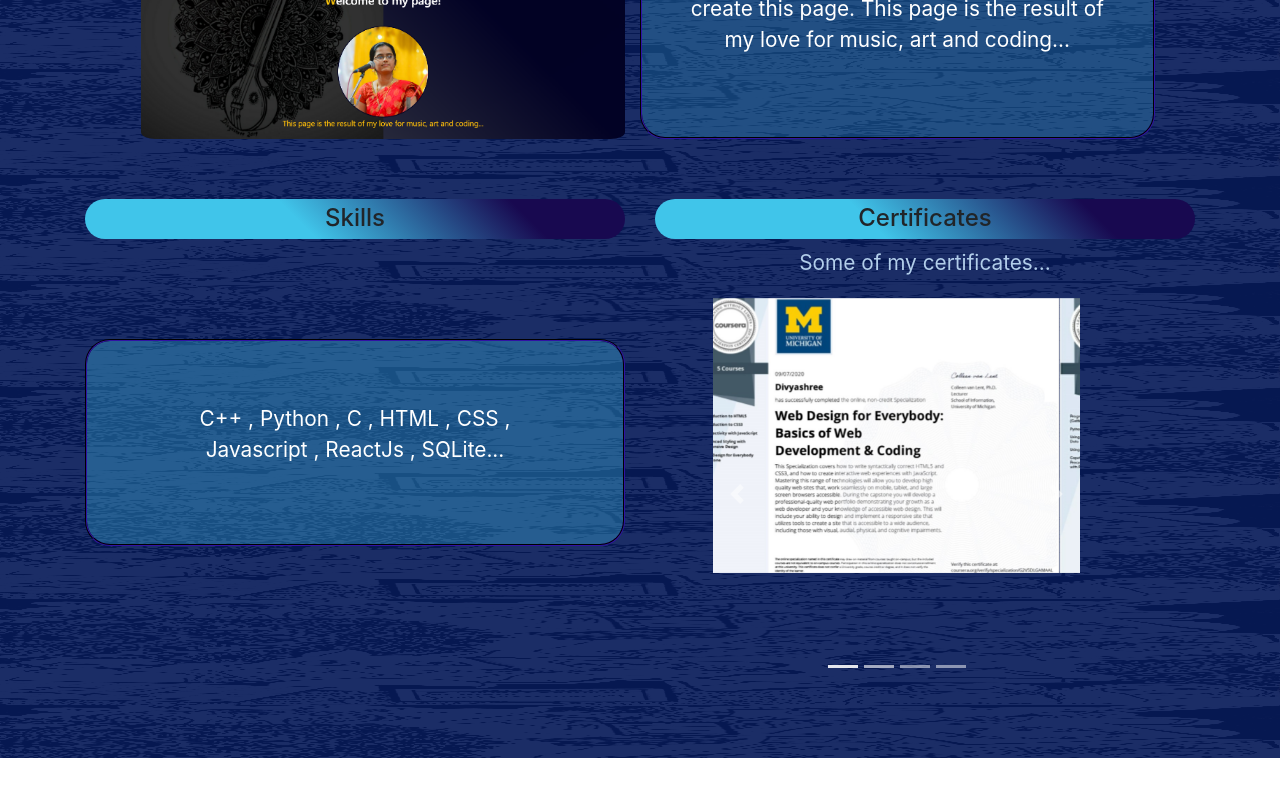
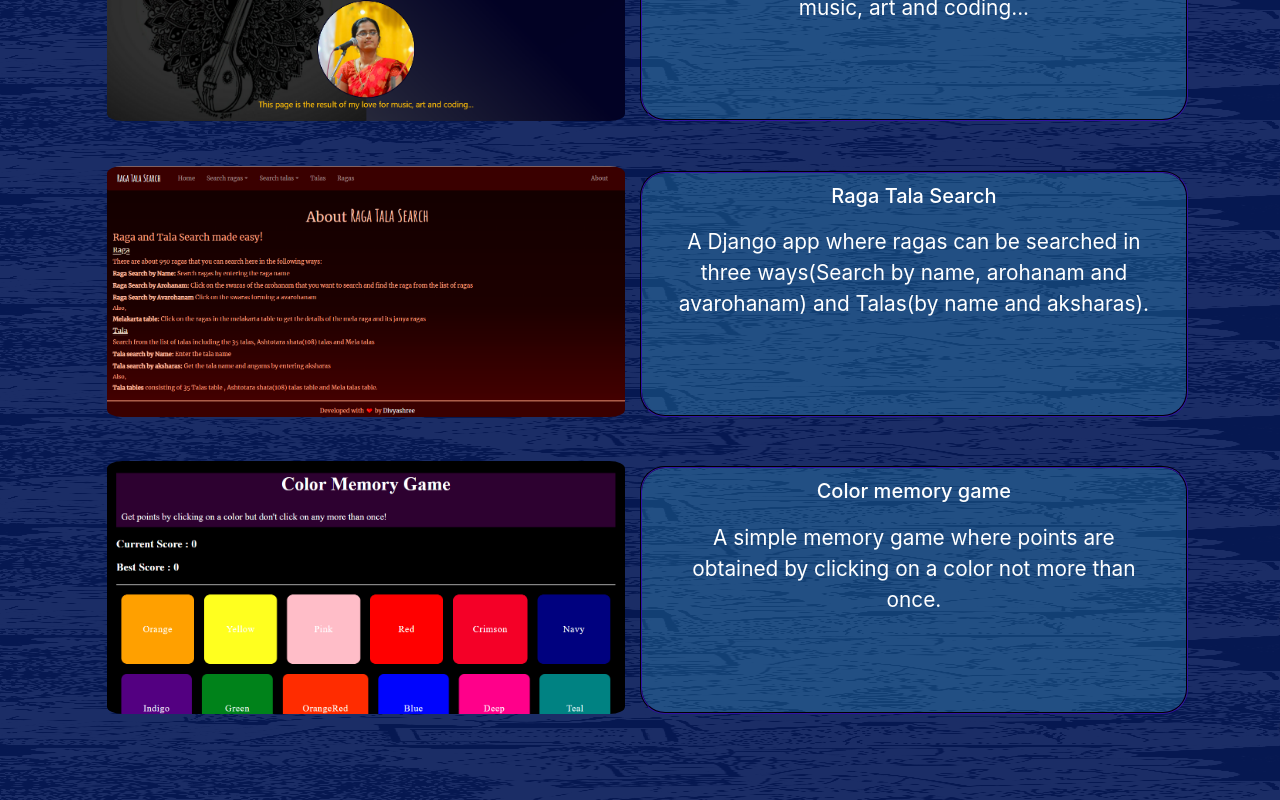
Before and after one commit to divyashreedivya/divyashreedivya.github.io, a React (Create React App) app: page /myworks in a window 1280 px wide. Shown: the part 358-1158 px from the top of the page. Before the commit the page ends 1116 px from the top, so only its background shows below. Built offline with nearby package versions, Linux system fonts and the light colour scheme.

Commit message:
Updated files

```diff
--- a/src/App.css
+++ b/src/App.css
@@ -118,7 +118,7 @@ body{
       padding:1%;
     }
     .workpage{
-      padding:5%;
+      padding:2%;
       color:#ffffff;
 
     }
--- a/src/App.js
+++ b/src/App.js
@@ -10,6 +10,7 @@ import Home from './contents/Home';
 import About from './contents/About';
 import Contact from './contents/Contact';
 import MyWorks from './contents/MyWorks';
+import Skills from './contents/Skills';
 
 
 export default class App extends React.Component {
@@ -25,6 +26,9 @@ export default class App extends React.Component {
         <Route path="/about">
          <About />
          </Route>
+         {/*<Route path="/skills">
+           <Skills/>
+    </Route>*/}
         <Route path="/myworks">
            <MyWorks/>
     </Route>
--- a/src/components/Navigationbar.js
+++ b/src/components/Navigationbar.js
@@ -39,6 +39,9 @@ import {NavLink} from 'react-router-dom';
                  <NavItem className="link">
                    <NavLink className="navlink" to="/about">About</NavLink>
                  </NavItem>
+                 {/*<NavItem className="link">
+                   <NavLink className="navlink" to="/skills">Skills</NavLink>
+     </NavItem>*/}
                  <NavItem className="link">
                    <NavLink className="navlink" to="/myworks">Works</NavLink>
      </NavItem>
--- a/src/contents/About.js
+++ b/src/contents/About.js
@@ -25,7 +25,7 @@ export default class About extends React.Component {
         <br></br>
 
         I am Divyashree, studying BTech-CSE in MIT,Manipal.
-        I am interested in web development,ML and coding..</p>
+        I am interested in web development and coding..</p>
         <Row>
           <Col lg="4">
             <div className="info">
--- a/src/contents/MyWorks.js
+++ b/src/contents/MyWorks.js
@@ -2,6 +2,8 @@ import React from 'react';
 import {Container,Col,Row} from 'reactstrap';
 import Carousel from '../components/Carousel.js';
 import musicpage from '../img/view-page.PNG';
+import rtsview from "../img/rtsview.PNG";
+import colorview from "../img/colorview.PNG";
 
 export default class MyWorks extends React.Component{
     render(){
@@ -28,22 +30,36 @@ export default class MyWorks extends React.Component{
             </p>
                     </Col>
                 </Row>
-                <Row>
-                <Col lg="6">
-                <h4 className="cert">Skills</h4>
-                <div className="certdiv">
-                  <p>C++ , Python , C , HTML , CSS ,
-                       Javascript , ReactJs , SQLite...
-                        </p>
-                </div>
-                </Col>
-                <Col lg="6">
-                <h4 className="cert">Certificates</h4>
-                <Col md="12">
-         <p className="certtext">Some of my certificates...</p>
-                 <Carousel></Carousel> </Col>
-                 </Col>
-                 </Row>
+                <Row className="workpage">
+                    <Col lg="6">
+            <a href="https://ragatalasearch.pythonanywhere.com/"
+            target="_blank" rel="noopener noreferrer">
+                <img src={rtsview} alt="Raga Tala search" className="musicimage"></img></a>
+
+            </Col>
+                <Col lg="6" className="workdetail" >
+                <h5>Raga Tala Search</h5>
+         <p>A Django app where ragas can be searched
+             in three ways(Search by name, arohanam and avarohanam) and
+             Talas(by name and aksharas).
+            </p>
+                    </Col>
+                </Row>
+                <Row className="workpage">
+                    <Col lg="6">
+            <a href="https://divyashreedivya.github.io/color-memory-game/"
+            target="_blank" rel="noopener noreferrer">
+                <img src={colorview} alt="Color memory game" className="musicimage"></img></a>
+
+            </Col>
+                <Col lg="6" className="workdetail" >
+                <h5>Color memory game</h5>
+         <p>A simple memory game where points are obtained by clicking
+             on a color not more than once.
+            </p>
+                    </Col>
+                </Row>
+
                 </Container>
             </div>
         )
--- /dev/null
+++ b/src/contents/Skills.js
@@ -0,0 +1,33 @@
+import React from 'react';
+import {Container, Row, Col} from 'reactstrap';
+import Carousel from '../components/Carousel.js';
+
+export default class Skills extends React.Component{
+    render(){
+        return(
+            <div className="condiv">
+            <Container>
+            <Row>
+                <Col lg="12">
+                <h4 className="cert">Skills</h4>
+                <div className="certdiv">
+                  <p>C++ , Python , C , HTML , CSS ,
+                       Javascript , ReactJs , SQLite...
+                        </p>
+                </div>
+                </Col>
+                </Row>
+                <Row>
+                <Col lg="12">
+                <h4 className="cert">Certificates</h4>
+                <Col xs="0" lg="3"></Col>
+                <Col md="12" lg="6">
+         <p className="certtext">Some of my certificates...</p>
+                 <Carousel></Carousel> </Col>
+                 </Col>
+                 </Row>
+            </Container>
+            </div>
+        )
+    }
+}
```
Also changed, not shown: src/img/colorview.PNG (added), src/img/rtsview.PNG (added).
